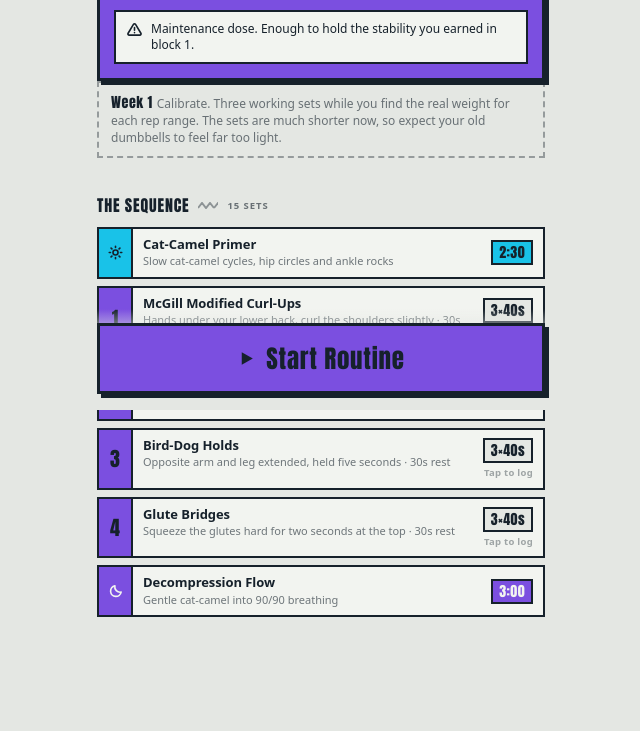
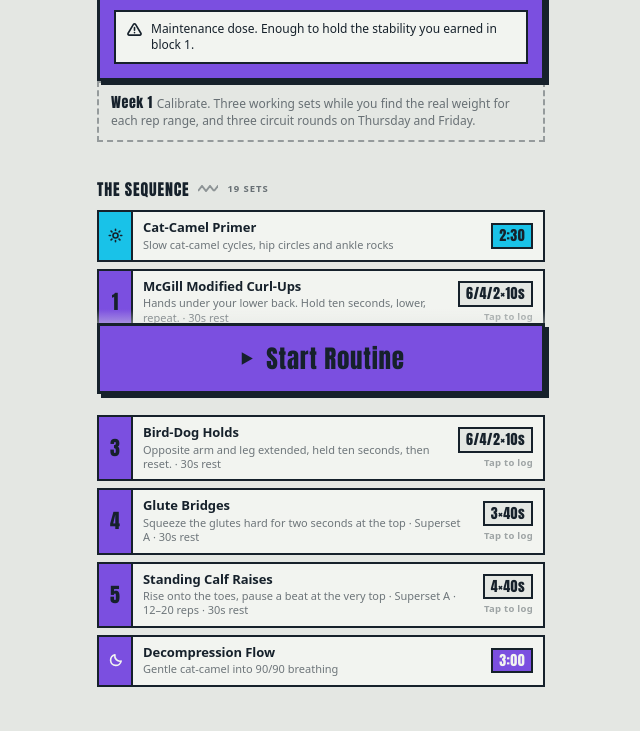
Before and after one commit to jbiederman18-ops/WorkoutPlus, a plain HTML site: page index.html in a window 1280 px wide. Shown: the part 390-1121 px from the top of the page, without its empty margins (319-959 px from the left). Drawn offline with Linux system fonts and the light colour scheme.

Commit message:
Update index.html

```diff
--- a/index.html
+++ b/index.html
@@ -947,90 +947,103 @@ const ICONS = {
 /* Each week runs the same five sessions. Only the working-set count changes,
    because from block 2 onward the progression lever is load, not structure. */
 const WEEK_PLAN = {
-  1:{ sets:3, progression:"Calibrate. Three working sets while you find the real weight for each rep range. The sets are much shorter now, so expect your old dumbbells to feel far too light." },
-  2:{ sets:4, progression:"Climb. Four working sets. Any lift where you hit the top of the rep range on every set gets the smallest increment you own next session." },
-  3:{ sets:4, progression:"Climb. Identical to week 2 on purpose — the only thing that should differ is the weight written in your log." },
-  4:{ sets:3, progression:"Consolidate. Hold your week 3 weights, drop back to three sets, and retest the Wednesday holds at the longer durations." }
+  1:{ sets:3, cardio:3, progression:"Calibrate. Three working sets while you find the real weight for each rep range, and three circuit rounds on Thursday and Friday." },
+  2:{ sets:4, cardio:4, progression:"Climb. Four working sets and four circuit rounds. Any lift where you hit the top of the rep range on every set gets the smallest increment you own next session." },
+  3:{ sets:4, cardio:5, progression:"Climb. Same four working sets as last week, but five circuit rounds — conditioning is the thing that moves this week." },
+  4:{ sets:3, cardio:3, progression:"Consolidate. Hold your week 3 weights, drop back to three working sets and three circuit rounds. Wednesday stays exactly as it is — the Big 3 pyramid is a maintenance dose, not something to stretch out." }
+};
+
+/* A1-C1 alternate two exercises; X and Y rotate a whole circuit. */
+const GROUP_LABELS = {
+  A1:"Superset A", A2:"Superset B", A3:"Superset C",
+  B1:"Superset A", B2:"Superset B",
+  C1:"Superset A",
+  X:"Circuit",     Y:"Circuit"
 };
 
 const SESSIONS = {
   Mon:{
-    title:"Upper Body Strength", focus:"Push, Pull & Anti-Rotation", icon:"strength",
-    desc:"Press and row alternate as a pair, then a straight overhead press. Short sets, real weight.",
+    title:"Upper Body Strength", focus:"Push, Pull & Arms", icon:"strength",
+    desc:"Three antagonist pairs. Every lift recovers while its partner works, so nothing gets rushed.",
     safety:"Floor presses and supported rows eliminate shear force on your back.",
     steps:[
       {name:"Dynamic Warm-Up",desc:"Arm circles, cat-camel cycles and thoracic rotations",duration:180,rest:15,isWarmup:true,safetyTip:"Move gently through cat-camel. Don't force a deep arch."},
-      {id:"u-press",name:"Dumbbell Floor Press",desc:"Keep your lower back flat against the floor",duration:30,rest:40,mainSets:true,superset:"A",reps:"8–10",safetyTip:"Pressing from the floor protects the lumbar spine completely."},
-      {id:"u-row",name:"Chest-Supported Rows",desc:"Rest your chest on an incline bench or lean a hand on a chair",duration:30,rest:40,mainSets:true,superset:"A",reps:"8–10",safetyTip:"Supporting your upper body takes all pressure off the lower back."},
-      {id:"u-ohp",name:"Seated Overhead Press",desc:"Sit upright with your back flat against the chair",duration:30,rest:90,mainSets:true,reps:"8–10",safetyTip:"Seated posture stops you hyperextending under an overhead load."},
-      {id:"u-core",name:"Bird-Dogs",desc:"Slow, controlled opposite arm and leg extensions",duration:40,rest:60,rounds:3,safetyTip:"Squeeze the glute. Don't lift the leg above hip line."},
+      {id:"u-press",name:"Dumbbell Floor Press",desc:"Keep your lower back flat against the floor",duration:30,rest:45,mainSets:true,superset:"A1",reps:"8–10",safetyTip:"Pressing from the floor protects the lumbar spine completely."},
+      {id:"u-row",name:"Chest-Supported Rows",desc:"Rest your chest on an incline bench or lean a hand on a chair",duration:30,rest:45,mainSets:true,superset:"A1",reps:"8–10",safetyTip:"Supporting your upper body takes all pressure off the lower back."},
+      {id:"u-ohp",name:"Seated Overhead Press",desc:"Sit upright with your back flat against the chair",duration:30,rest:40,mainSets:true,superset:"A2",reps:"8–10",safetyTip:"Seated posture stops you hyperextending under an overhead load."},
+      {id:"u-curl",name:"Seated Dumbbell Curls",desc:"Sit tall against the backrest, elbows pinned to your sides",duration:35,rest:40,mainSets:true,superset:"A2",reps:"10–12",safetyTip:"Seated and supported, so there's no swing through the lower back."},
+      {id:"u-tri",name:"Seated Triceps Extensions",desc:"Both hands on one dumbbell, elbows close to your ears",duration:35,rest:40,mainSets:true,superset:"A3",reps:"10–12",safetyTip:"Keep the ribs down. Don't let the overhead load pull you into an arch."},
+      {id:"u-core",name:"Bird-Dogs",desc:"Slow, controlled opposite arm and leg extensions",duration:40,rest:40,rounds:3,superset:"A3",safetyTip:"Squeeze the glute. Don't lift the leg above hip line."},
       {name:"Supported Decompression",desc:"Doorframe chest stretch, then 90/90 breathing on your back",duration:180,rest:0,isCooldown:true,safetyTip:"Breathe into your ribcage to let the spinal muscles switch off."}
     ]
   },
 
   Tue:{
     title:"Lower Body Strength", focus:"Legs & Glutes, No Axial Load", icon:"legs",
-    desc:"Two heavy patterns straight, then lunges and hip thrusts paired to save time.",
+    desc:"Two paired blocks buy the heavy lifts a full two minutes of recovery, then lunges and a glute finisher.",
     safety:"Box squats and reverse lunges keep strain off your back.",
     steps:[
-      {name:"Leg Warm-Up",desc:"Bodyweight hinges and glute bridges",duration:180,rest:15,isWarmup:true,safetyTip:"Prime the glutes so they do the work instead of your back."},
-      {id:"l-squat",name:"Goblet Box Squats",desc:"Squat down to a chair or bench contact point",duration:30,rest:90,mainSets:true,reps:"6–8",safetyTip:"Sitting to a box guarantees safe depth without rounding."},
-      {id:"l-hinge",name:"Dumbbell Romanian Deadlifts",desc:"Hinge at the hips. Stop the weights at shin level.",duration:30,rest:90,mainSets:true,reps:"6–8",safetyTip:"Keep the weights hugging your legs. Never let the spine flex forward."},
-      {id:"l-lunge",name:"Reverse Lunges",desc:"Step backward into the lunge, alternating legs",duration:30,rest:40,mainSets:true,superset:"B",reps:"8–10",repNote:"per leg",safetyTip:"Stepping back reduces knee shear and keeps the spine vertical."},
-      {id:"l-glute",name:"Hip Thrusts",desc:"Upper back resting against a couch or bench",duration:40,rest:40,mainSets:true,superset:"B",reps:"10–12",safetyTip:"The gold-standard glute exercise. No axial load on the spine."},
+      {name:"Leg Warm-Up",desc:"Bodyweight hinges, glute bridges, then one light ramp set of today's first two lifts",duration:180,rest:15,isWarmup:true,safetyTip:"Prime the glutes so they do the work instead of your back."},
+      {id:"l-squat",name:"Goblet Box Squats",desc:"Squat down to a chair or bench contact point",duration:50,rest:40,mainSets:true,superset:"B1",reps:"10–15",safetyTip:"The load is capped by what you can hold at your chest, so chase reps rather than a heavier bell."},
+      {id:"l-curl",name:"Towel Leg Curls",desc:"On your back, heels on a towel or sliders, hips lifted, drag the heels in",duration:40,rest:40,mainSets:true,superset:"B1",reps:"10–12",safetyTip:"Keep the hips level and high. Lower them the moment your back wants to arch."},
+      {id:"l-hinge",name:"Dumbbell Romanian Deadlifts",desc:"Hinge at the hips. Stop the weights at shin level.",duration:30,rest:40,mainSets:true,superset:"B2",reps:"6–8",safetyTip:"Keep the weights hugging your legs. Never let the spine flex forward."},
+      {id:"l-deadbug",name:"Dead Bugs",desc:"Opposite arm and leg lowered slowly, lower back pressed flat",duration:40,rest:30,rounds:3,superset:"B2",safetyTip:"If your back peels off the floor, shorten the reach."},
+      {id:"l-lunge",name:"Reverse Lunges",desc:"Step backward into the lunge, alternating legs",duration:60,rest:60,mainSets:true,reps:"8–10",repNote:"per leg",safetyTip:"Stepping back reduces knee shear and keeps the spine vertical."},
+      {id:"l-glute",name:"Hip Thrusts",desc:"Upper back resting against a couch or bench",duration:40,rest:40,mainSets:true,reps:"10–12",safetyTip:"The gold-standard glute exercise. No axial load on the spine."},
       {name:"Lower Body Stretch",desc:"Figure-4 stretch and standing quad release",duration:180,rest:0,isCooldown:true,safetyTip:"Releases tight hips that drag on your pelvic posture."}
     ]
   },
 
   Wed:{
     title:"Spine Maintenance", focus:"McGill Big 3 & Glutes", icon:"core",
-    desc:"Four movements, about twenty minutes. The endurance base is built — this keeps it.",
+    desc:"Four movements in short holds. The endurance base is built — this keeps it.",
     safety:"Maintenance dose. Enough to hold the stability you earned in block 1.",
     steps:[
       {name:"Cat-Camel Primer",desc:"Slow cat-camel cycles, hip circles and ankle rocks",duration:150,rest:15,isWarmup:true,safetyTip:"Cat-camel is a mobility primer, not a stretch. Stay well inside your range."},
-      {id:"w-curl",name:"McGill Modified Curl-Ups",desc:"Hands under your lower back, curl the shoulders slightly",duration:40,rest:30,rounds:3,weekDuration:{4:60},safetyTip:"Do not lift your lower back off your hands. Minimal motion is enough."},
-      {id:"w-sideplank",name:"Side Planks",desc:"Hold a side bridge in a straight line",duration:30,rest:30,rounds:3,perSide:true,weekDuration:{4:45},safetyTip:"Strengthens the quadratus lumborum, a key back stabiliser."},
-      {id:"w-birddog",name:"Bird-Dog Holds",desc:"Opposite arm and leg extended, held five seconds",duration:40,rest:30,rounds:3,weekDuration:{4:60},safetyTip:"Imagine balancing a glass of water on your lower back."},
-      {id:"w-glute",name:"Glute Bridges",desc:"Squeeze the glutes hard for two seconds at the top",duration:40,rest:30,rounds:3,safetyTip:"Drive through the heels. Stop before your lower back arches."},
+      {id:"w-curl",name:"McGill Modified Curl-Ups",desc:"Hands under your lower back. Hold ten seconds, lower, repeat.",setDurations:[60,40,20],setReps:["6 × 10s holds","4 × 10s holds","2 × 10s holds"],effort:"Descending pyramid. Short holds beat one long one.",rest:30,rounds:3,safetyTip:"Do not lift your lower back off your hands. Minimal motion is enough."},
+      {id:"w-sideplank",name:"Side Planks",desc:"Side bridge in a straight line. Ten seconds up, down, repeat.",setDurations:[60,40,20],setReps:["6 × 10s holds","4 × 10s holds","2 × 10s holds"],effort:"Descending pyramid. Short holds beat one long one.",rest:30,rounds:3,perSide:true,safetyTip:"Strengthens the quadratus lumborum, a key back stabiliser."},
+      {id:"w-birddog",name:"Bird-Dog Holds",desc:"Opposite arm and leg extended, held ten seconds, then reset.",setDurations:[60,40,20],setReps:["6 × 10s holds","4 × 10s holds","2 × 10s holds"],effort:"Descending pyramid. Short holds beat one long one.",rest:30,rounds:3,safetyTip:"Imagine balancing a glass of water on your lower back."},
+      {id:"w-glute",name:"Glute Bridges",desc:"Squeeze the glutes hard for two seconds at the top",duration:40,rest:30,rounds:3,superset:"C1",safetyTip:"Drive through the heels. Stop before your lower back arches."},
+      {id:"w-calf",name:"Standing Calf Raises",desc:"Rise onto the toes, pause a beat at the very top",duration:40,rest:30,rounds:4,superset:"C1",reps:"12–20",safetyTip:"Hold a wall or chair for balance so your torso stays stacked and upright."},
       {name:"Decompression Flow",desc:"Gentle cat-camel into 90/90 breathing",duration:180,rest:0,isCooldown:true,safetyTip:"Never force range of motion. Stay inside your comfort zone."}
     ]
   },
 
   Thu:{
-    title:"Low-Impact HIIT", focus:"Cardio & Metabolic Conditioning", icon:"cardio",
-    desc:"Raise your heart rate without the spinal compression that comes with jumping.",
+    title:"Low-Impact Intervals", focus:"Cardio & Metabolic Conditioning", icon:"cardio",
+    desc:"Even work and rest, so each station can actually be hard. Rounds climb through the block.",
     safety:"Zero-impact conditioning. Burns calories without loading the discs.",
     steps:[
       {name:"Active Warm-Up",desc:"Low-impact high knees and hip circles",duration:180,rest:15,isWarmup:true,safetyTip:"Stay light on your feet. No violent twisting."},
-      {id:"c-power",name:"Kettlebell / Dumbbell Swings",desc:"Short, explosive sets — quality hinges only",duration:30,rest:30,rounds:4,safetyTip:"Heavier bell, shorter set. Stop the moment the hinge turns into a back pull."},
-      {id:"c-1",name:"Shadow Boxing",desc:"Fast jabs and crosses with soft knees",duration:40,rest:20,rounds:4,safetyTip:"Pivot from your feet to protect hips and lower back."},
-      {id:"c-2",name:"Speed Skater Step-Touches",desc:"Low-impact lateral side steps",duration:40,rest:20,rounds:4,safetyTip:"Chest up, knees slightly bent throughout."},
-      {id:"c-core",name:"Bear Plank Holds",desc:"Knees hovering two inches off the floor",duration:40,rest:20,rounds:4,safetyTip:"Engage the deep transverse abdominis to support the lumbar spine."},
+      {id:"c-power",name:"Kettlebell / Dumbbell Swings",desc:"Short, explosive sets — quality hinges only",duration:30,rest:45,cardioSets:true,superset:"X",safetyTip:"Heavier bell, shorter set. Stop the moment the hinge turns into a back pull."},
+      {id:"c-1",name:"Shadow Boxing",desc:"Fast jabs and crosses with soft knees",duration:40,rest:40,cardioSets:true,superset:"X",safetyTip:"Pivot from your feet to protect hips and lower back."},
+      {id:"c-2",name:"Speed Skater Step-Touches",desc:"Low-impact lateral side steps",duration:40,rest:40,cardioSets:true,superset:"X",safetyTip:"Chest up, knees slightly bent throughout."},
+      {id:"c-core",name:"Bear Plank Holds",desc:"Knees hovering two inches off the floor",duration:40,rest:40,cardioSets:true,superset:"X",safetyTip:"Engage the deep transverse abdominis to support the lumbar spine."},
       {name:"Cool-Down Stretch",desc:"Kneeling hamstring and hip flexor stretches",duration:180,rest:0,isCooldown:true,safetyTip:"Tight hip flexors pull directly on your lower spine. Hold gently."}
     ]
   },
 
   Fri:{
     title:"Full Body Conditioning", focus:"Metabolic Conditioning", icon:"full",
-    desc:"Full-body burner using moderate dumbbells to lift your metabolism.",
+    desc:"Five stations on a rolling clock. Moderate dumbbells, rounds climbing through the block.",
     safety:"Controlled pacing rather than frantic reps keeps form intact.",
     steps:[
       {name:"Full Body Warm-Up",desc:"Torso twists and a light march in place",duration:180,rest:15,isWarmup:true,safetyTip:"Make sure the whole core is warm and responsive."},
-      {id:"f-thruster",name:"Dumbbell Thrusters",desc:"Squat into an overhead press, one fluid motion",duration:40,rest:20,rounds:4,safetyTip:"Keep the dumbbell close to your chest during the squat."},
-      {id:"f-row",name:"Supported Bent-Over Rows",desc:"Soft knees, braced core, flat back",duration:40,rest:20,rounds:4,safetyTip:"Brace your stomach hard for the whole set."},
-      {id:"f-push",name:"Hands-Elevated Push-Ups",desc:"Hands on a bench or counter, body in one line",duration:40,rest:20,rounds:4,safetyTip:"Elevating the hands keeps the hips from sagging into your lower back."},
-      {id:"f-carry",name:"Farmer's Carries",desc:"Walk tall holding dumbbells at your sides",duration:40,rest:20,rounds:4,safetyTip:"An excellent posture builder. Squeeze the shoulders back."},
-      {id:"f-core",name:"Slow Mountain Climbers",desc:"Knee to chest, slow and controlled",duration:40,rest:20,rounds:4,safetyTip:"Keep the hips level. Don't let your lower back sag."},
+      {id:"f-thruster",name:"Dumbbell Thrusters",desc:"Squat into an overhead press, one fluid motion",duration:40,rest:20,cardioSets:true,superset:"Y",safetyTip:"Keep the dumbbell close to your chest during the squat."},
+      {id:"f-row",name:"Single-Arm Bench Rows",desc:"One hand and one knee on a bench or chair. Swap arms halfway.",duration:40,rest:20,cardioSets:true,superset:"Y",safetyTip:"The bracing hand carries your torso, so a tired set can't turn into a hinge hold."},
+      {id:"f-push",name:"Hands-Elevated Push-Ups",desc:"Hands on a bench or counter, body in one line",duration:40,rest:20,cardioSets:true,superset:"Y",safetyTip:"Elevating the hands keeps the hips from sagging into your lower back."},
+      {id:"f-carry",name:"Farmer's Carries",desc:"Walk tall holding dumbbells at your sides",duration:40,rest:20,cardioSets:true,superset:"Y",safetyTip:"An excellent posture builder. Squeeze the shoulders back."},
+      {id:"f-core",name:"Slow Mountain Climbers",desc:"Knee to chest, slow and controlled",duration:40,rest:20,cardioSets:true,superset:"Y",safetyTip:"Keep the hips level. Don't let your lower back sag."},
       {name:"Full Body Decompression",desc:"Supported hip flexor stretch and thoracic open-books",duration:180,rest:0,isCooldown:true,safetyTip:"Bring the heart rate down while the hips and mid-back release."}
     ]
   },
 
   Weekend:{
     title:"Active Rest & Recovery", focus:"Walking & Light Mobility", icon:"rest",
-    desc:"Blood flow, muscle repair, and easier movement through low-stress activity.",
+    desc:"Steady-state aerobic work that costs your back nothing. The walk gets longer each week.",
     safety:"Easy walking keeps the muscles around your spine loose and blood flowing.",
     steps:[
-      {name:"Brisk Outdoor Walk",desc:"Good posture with a light arm swing",duration:1200,rest:0,safetyTip:"Gentle rhythmic movement is one of the best things for a cranky back."},
+      {name:"Brisk Outdoor Walk",desc:"Good posture with a light arm swing",duration:1500,weekDuration:{1:1500,2:1800,3:2100,4:1800},rest:0,safetyTip:"Gentle rhythmic movement is one of the best things for a cranky back."},
       {name:"Full Body Mobility",desc:"Hip flexors, hamstrings and chest opening",duration:300,rest:0,isCooldown:true,safetyTip:"Hold stretches softly, without bouncing."}
     ]
   }
@@ -1048,6 +1061,7 @@ const PROGRAM = (function(){
         steps: session.steps.map(step => {
           const copy = Object.assign({}, step);
           if(step.mainSets) copy.rounds = plan.sets;
+          if(step.cardioSets) copy.rounds = plan.cardio;
           if(step.weekDuration && step.weekDuration[w]) copy.duration = step.weekDuration[w];
           return copy;
         })
@@ -1175,10 +1189,16 @@ const SIDE_GAP = 30;   // shorter breather between left and right of the same se
 function stepSeconds(step){
   const rounds = step.rounds || 1;
   const rest = step.rest || 0;
-  if(step.perSide){
-    return rounds * (2 * step.duration + Math.min(rest, SIDE_GAP) + rest);
-  }
-  return rounds * (step.duration + rest);
+  // Descending-pyramid steps carry one duration per set instead of a flat value.
+  const durations = step.setDurations
+    ? step.setDurations.slice(0, rounds)
+    : new Array(rounds).fill(step.duration);
+  return durations.reduce((sum, d) => sum + (
+    step.perSide ? 2 * d + Math.min(rest, SIDE_GAP) + rest : d + rest
+  ), 0);
+}
+function setDuration(step, setNum){
+  return step.setDurations ? step.setDurations[setNum - 1] : step.duration;
 }
 
 /* Loads are keyed by slot id, not display name, so "Dumbbell Floor Press" in
@@ -1240,8 +1260,8 @@ function buildSequence(week, day){
           seq.push({
             kind:m.kind,
             name: side ? step.name + " — " + side : step.name,
-            desc:step.desc, duration:step.duration, safetyTip:step.safetyTip,
-            reps:repLabel(step), effort:effortCue(step),
+            desc:step.desc, duration:setDuration(step, r), safetyTip:step.safetyTip,
+            reps:step.setReps ? step.setReps[r-1] : repLabel(step), effort:effortCue(step),
             superset:group.key, side,
             setNum:r, setTotal:step.rounds || 1,
             exIndex:m.index, exTotal:mainSteps.length
@@ -1252,10 +1272,13 @@ function buildSequence(week, day){
           if(gap > 0){
             seq.push({
               kind:"rest",
-              name: group.key && members.length > 1 ? "Switch Over" : "Shake It Out",
-              desc: group.key && members.length > 1
-                ? "Move to the other half of the pair."
-                : "Breathe deep and reset your posture.",
+              name: !group.key || members.length < 2 ? "Shake It Out"
+                  : members.length === 2 ? "Switch Over" : "Next Station",
+              desc: !group.key || members.length < 2
+                  ? "Breathe deep and reset your posture."
+                  : members.length === 2
+                    ? "Move to the other half of the pair."
+                    : "Move on to the next station.",
               duration:gap,
               safetyTip:"Shake the arms and legs out softly. Keep the spine long.",
               reps:"", effort:"", exIndex:m.index, exTotal:mainSteps.length
@@ -1563,7 +1586,7 @@ function renderExerciseList(data){
     ds.className = "exrow__desc";
     if(kind === "work"){
       const bits = [];
-      if(step.superset) bits.push("Superset " + step.superset);
+      if(step.superset) bits.push(GROUP_LABELS[step.superset] || ("Superset " + step.superset));
       const rl = repLabel(step);
       if(rl) bits.push(rl);
       if(step.rest) bits.push(step.rest + "s rest");
@@ -1579,7 +1602,9 @@ function renderExerciseList(data){
     pill.className = "pill" +
       (kind === "warm" ? " pill--warm" : kind === "cool" ? " pill--cool" : "");
     pill.textContent = kind === "work"
-      ? (step.rounds || 1) + "×" + step.duration + "s" + (step.perSide ? "/side" : "")
+      ? (step.setDurations
+          ? step.setDurations.slice(0, step.rounds || 1).map(d => d/10).join("/") + "×10s"
+          : (step.rounds || 1) + "×" + step.duration + "s") + (step.perSide ? "/side" : "")
       : formatClock(step.duration);
     meta.appendChild(pill);
 
```
